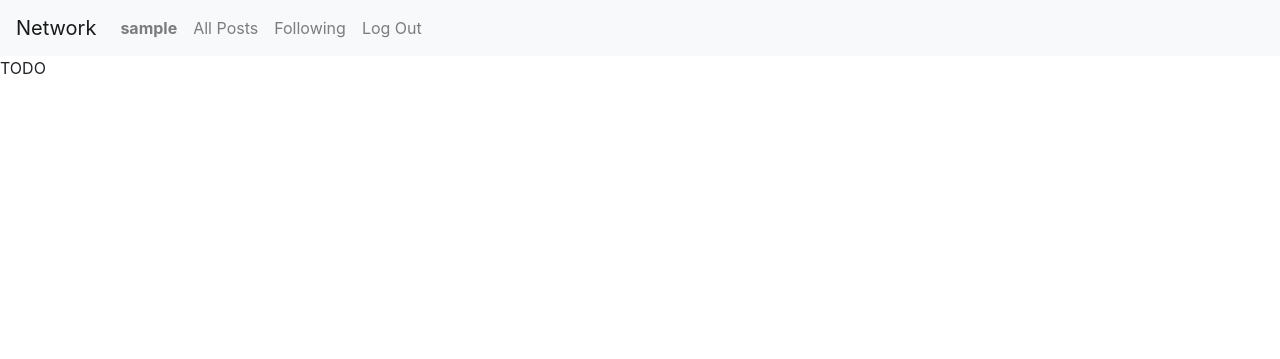
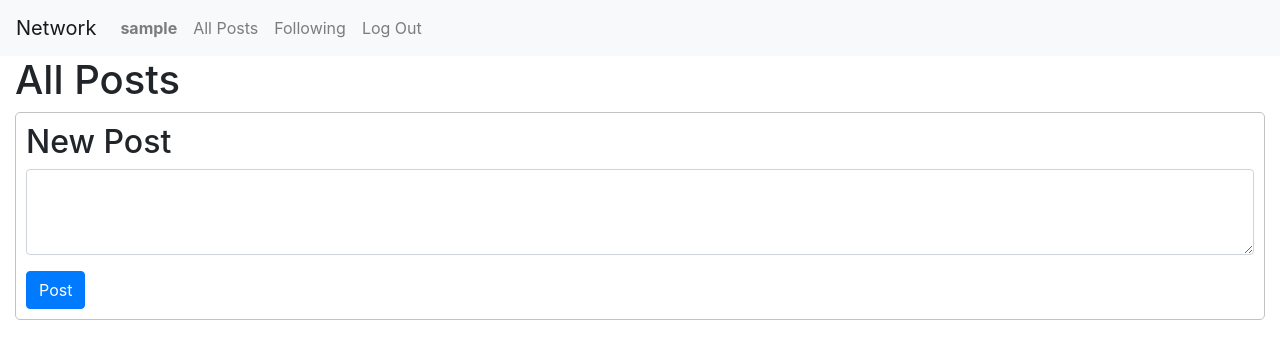
Before and after one commit to mhmdy01/cs50web-project4-network, a Django app: page / in a window 1280 px wide. Shown: the top 359 px of the page. Run offline with Django 3.2, Linux system fonts and the light colour scheme; the visitor is signed in with stand-in values (Sample User, id 1); data that the repository does not hold is empty; some libraries are stand-ins or nearby versions.

Commit message:
posts/template: update index page to show new post form and current posts
add a form that allows current signed-in user to create new posts
display all created posts so far
  (only subset of post fields shown atm. more to add later)

```diff
--- a/network/static/network/styles.css
+++ b/network/static/network/styles.css
@@ -0,0 +1,6 @@
+.box {
+    border: 1px solid rgb(196, 193, 193);
+    border-radius: 5px;
+    padding: 10px;
+    margin-bottom: 5px;
+}
--- a/network/templates/network/index.html
+++ b/network/templates/network/index.html
@@ -1,5 +1,36 @@
 {% extends "network/layout.html" %}
 
 {% block body %}
-    TODO
+    <h1>All Posts</h1>
+
+    <!-- who can create posts? (ie. see new post form) -->
+    {% if request.user.is_authenticated %}
+        <div class="box">
+            <h2>New Post</h2>
+            <form action="{% url 'create_post' %}" method="post">
+                {% csrf_token %}
+                <div class="mb-3">
+                    <textarea name="content" class="form-control" rows="3"></textarea>
+                </div>
+                <input type="submit" value="Post" class="btn btn-primary">
+            </form>
+        </div>
+    {% endif %}
+
+    <div>
+        {% for post in posts %}
+            <div class="box">
+                <div>{{ post.content }}</div>
+                <!-- who can edit post? (ie. see edit btn) -->
+                {% if request.user == post.user %}
+                    <a href="#">Edit</a>
+                {% endif %}
+                <div>
+                    <a href="#">{{ post.user }}</a>
+                    |
+                    <span>{{ post.updated_at }}</span>
+                </div>
+            </div>
+        {% endfor %}
+    </div>
 {% endblock %}
--- a/network/templates/network/layout.html
+++ b/network/templates/network/layout.html
@@ -41,7 +41,7 @@
             </div>
           </nav>
 
-        <div class="body">
+        <div class="body container-fluid">
             {% block body %}
             {% endblock %}
         </div>
```
